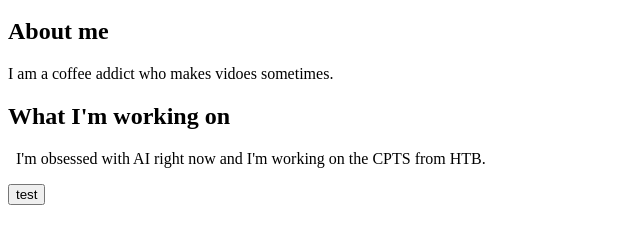
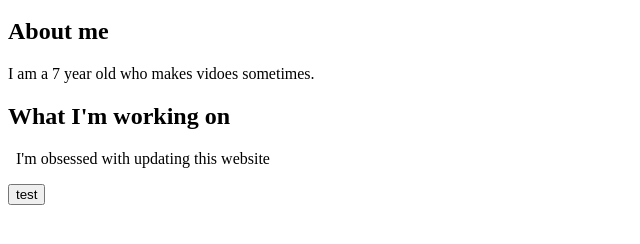
Before and after one commit to 490Cory/web, a plain HTML site: page index.html in a window 1280 px wide. Shown: the part 48-292 px from the top of the page, without its empty margins (0-640 px from the left). Drawn offline with Linux system fonts and the light colour scheme.

Commit message:
Add files via upload

```diff
--- a/index.html
+++ b/index.html
@@ -5,11 +5,11 @@
     <body>
         <h2>About me</h2>
         <p>
-            I am a coffee addict who makes vidoes sometimes.
+            I am a 7 year old who makes vidoes sometimes.
         </p>
         <h2>What I'm working on</h2>
         <p>
-                   &nbsp;   I'm obsessed with AI right now and I'm working on the CPTS from HTB.
+                   &nbsp;   I'm obsessed with updating this website
         </p>
         <button onclick="showmessage()"> test</button>
         <script src = 'code.js'></script>
```
